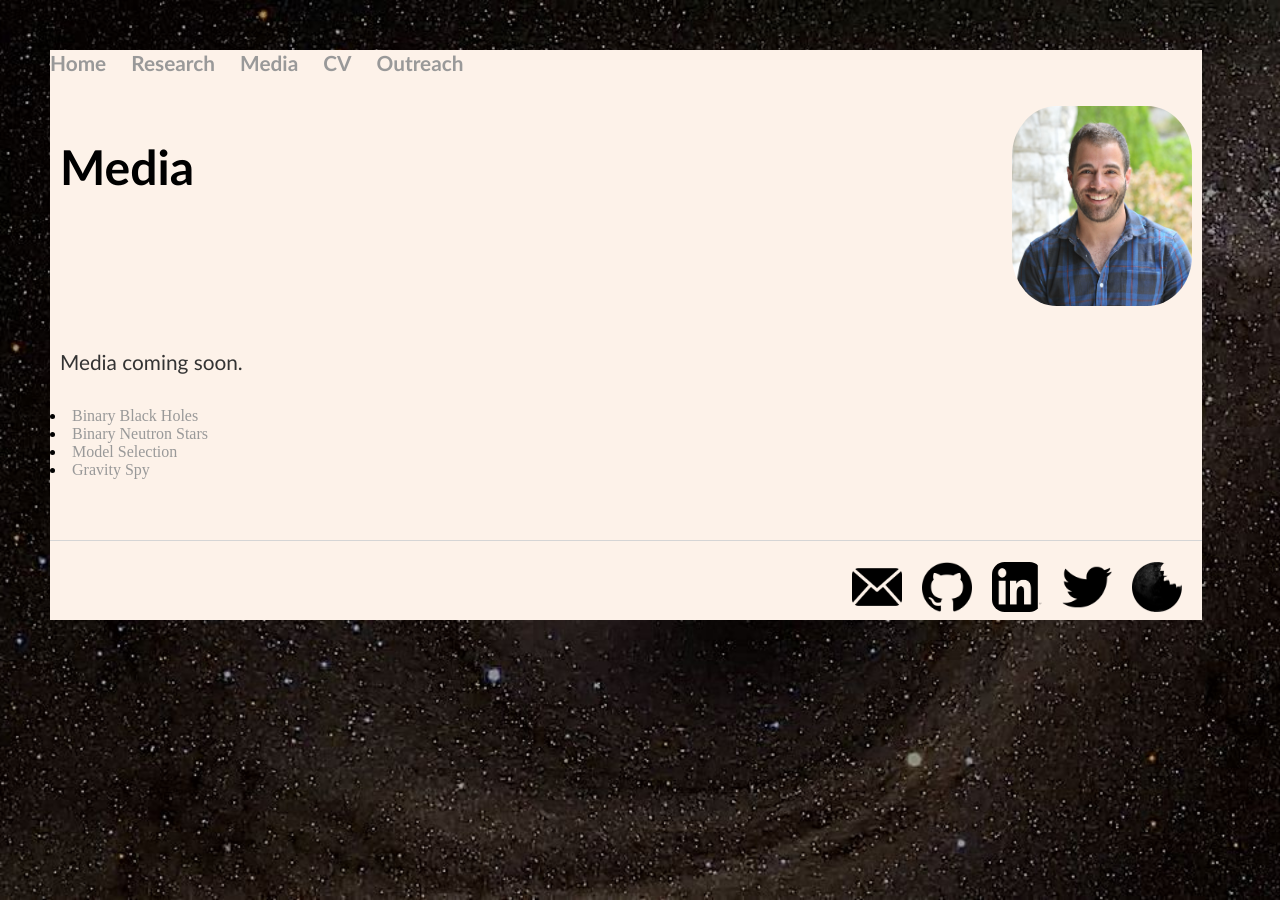
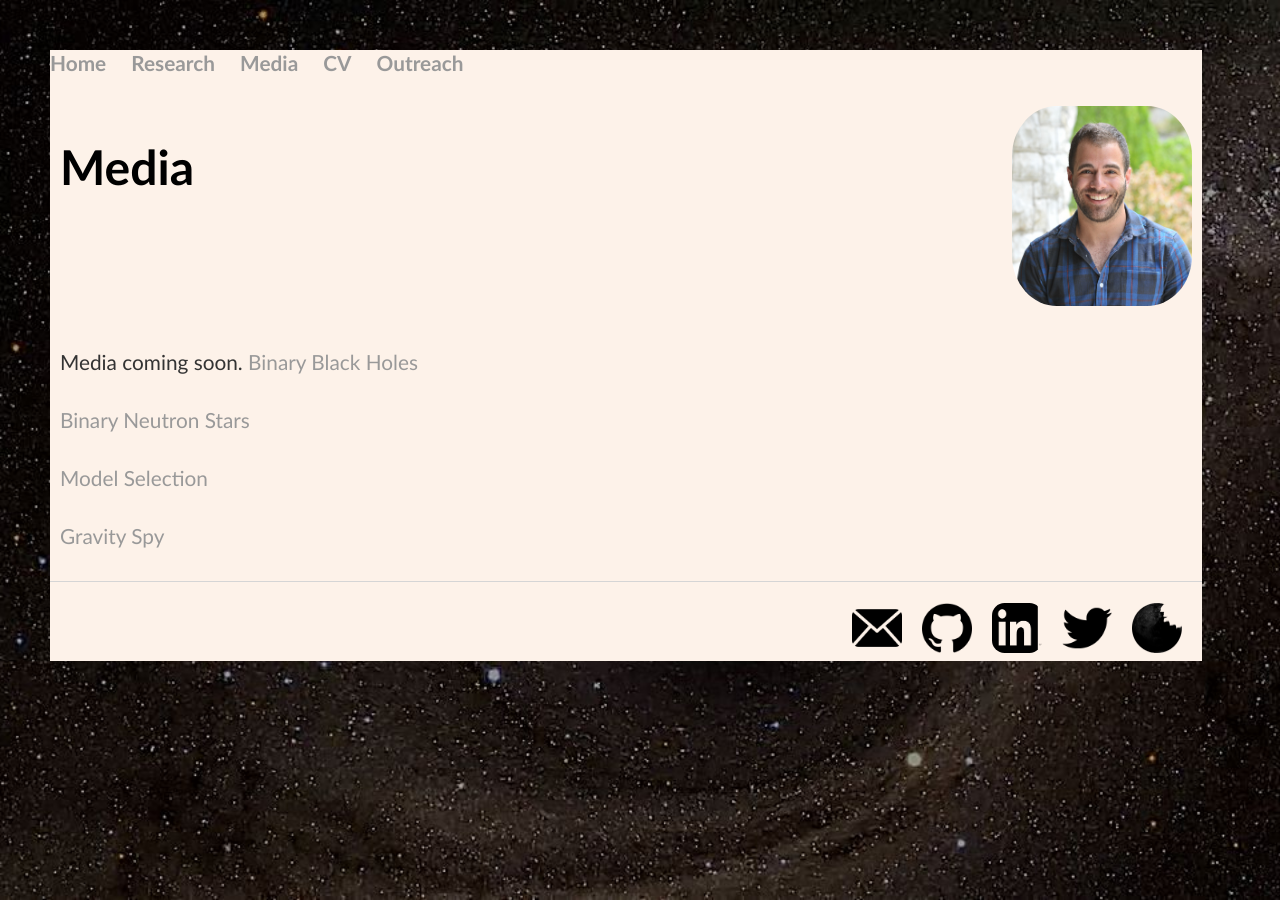
Before and after one commit to michaelzevin/michaelzevin.github.io, a Jekyll site: the page built from media/index.html, in a window 1280 px wide. Built offline with Jekyll 4.4.1, drawn with Linux system fonts in a browser that asks for light colours.

Commit message:
first movie

```diff
--- a/css/main.css
+++ b/css/main.css
@@ -31,7 +31,7 @@ h2 {
     font-family:"Trebuchet MS";
 }
 h3 {
-    font-size: 1.8em;
+    font-size: 1.5em;
     font-family:"Trebuchet MS";
 }
 p {
--- a/media/index.html
+++ b/media/index.html
@@ -6,9 +6,12 @@ title: Media
 <div class="row">
 	<p align="justify">
 		Media coming soon.
-    <li><a href="./bbh_progenitors">Binary Black Holes</a></li>
-    <li><a href="./bns_progenitors">Binary Neutron Stars</a></li>
-    <li><a href="./model_selection">Model Selection</a></li>
-    <li><a href="./gravity_spy">Gravity Spy</a></li>
+    <a {font-size: 80px} href="./bbh_progenitors">Binary Black Holes</a>
+    <br><br>
+    <a {font-size: 80px} href="./bns_progenitors">Binary Neutron Stars</a>
+    <br><br>
+    <a {font-size: 80px} href="./model_selection">Model Selection</a>
+    <br><br>
+    <a {font-size: 80px} href="./gravity_spy">Gravity Spy</a>
 	</p>
 </div>
--- a/research/index.html
+++ b/research/index.html
@@ -38,9 +38,9 @@ Creating a symbiotic relationship between volunteer classifications and machine
 </p>
 
 		<br /><br />
-    <h3>
+    <h2>
     <center>
 		Publication list (via ADS) can be found <a href="https://ui.adsabs.harvard.edu/#search/q=%20author%3A%22zevin%2C%20michael%22&sort=date%20desc%2C%20bibcode%20desc&p_=0" target="_blank">here</a>.
     </center>
-	</h3>
+	</h2>
 </div>
```
Also changed, not shown: media/bbh_progenitors/index.html (+6 -4 lines), 2 other files.
